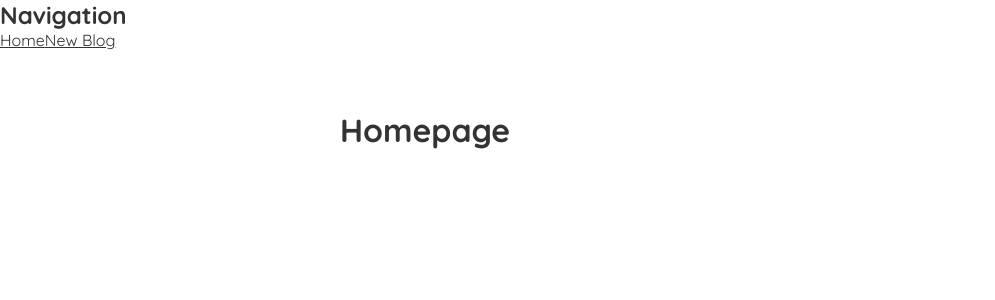
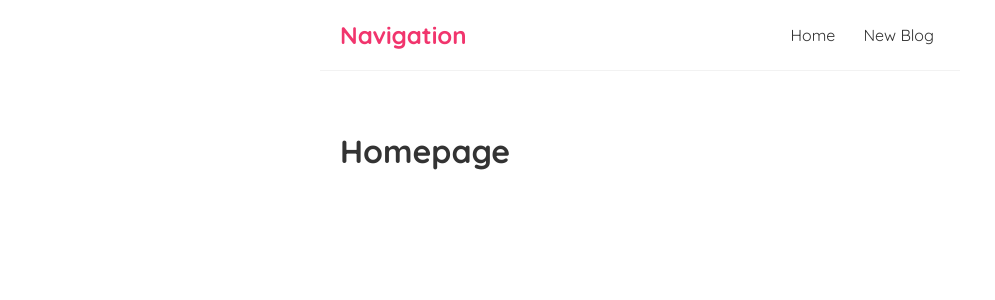
Before and after one commit to nickolasalcazar/react-blog, a React (Create React App) app: page / in a window 1280 px wide. Shown: the top 300 px of the page, without its empty margins (0-995 px from the left). Built offline with nearby package versions, Linux system fonts and the light colour scheme.

Commit message:
Added CSS class

```diff
--- a/src/Navbar.js
+++ b/src/Navbar.js
@@ -1,6 +1,6 @@
 const Navbar = ( /* props */ ) => {
     return (
-        <nav>
+        <nav className='navbar'>
             <h1>Navigation</h1>
             <div className='links'>
                 <a href='/'>Home</a>
@@ -9,5 +9,4 @@ const Navbar = ( /* props */ ) => {
         </nav>
     )
 }
-
 export default Navbar;
```
